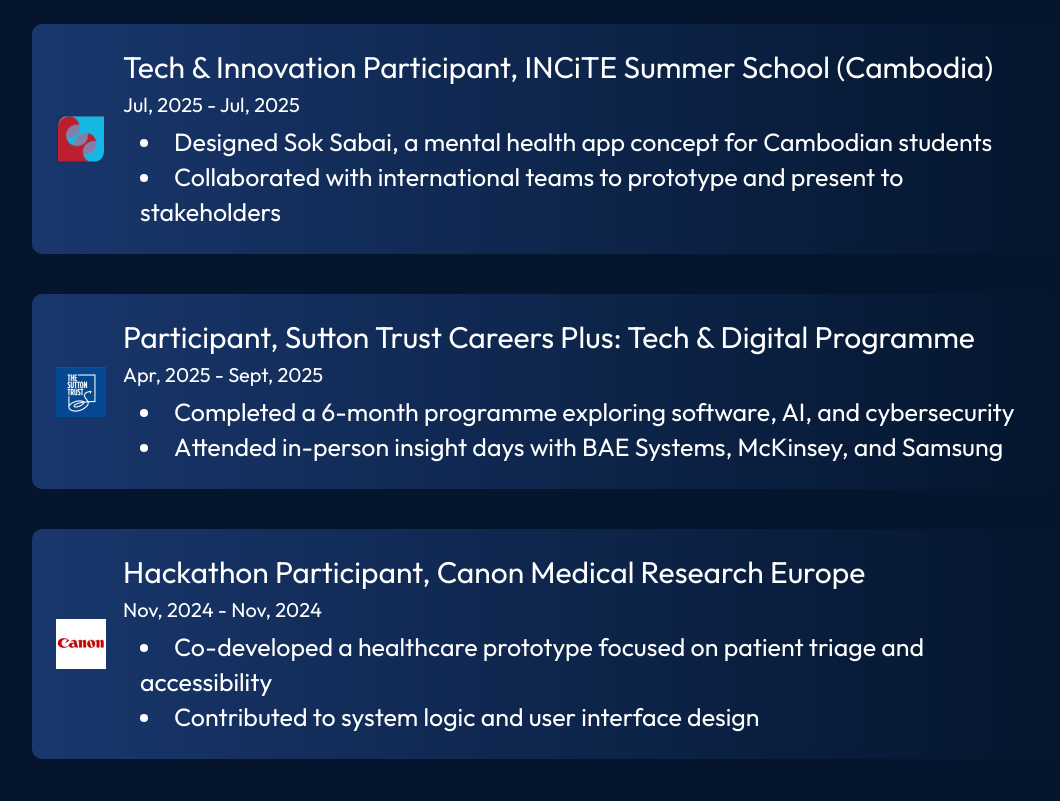
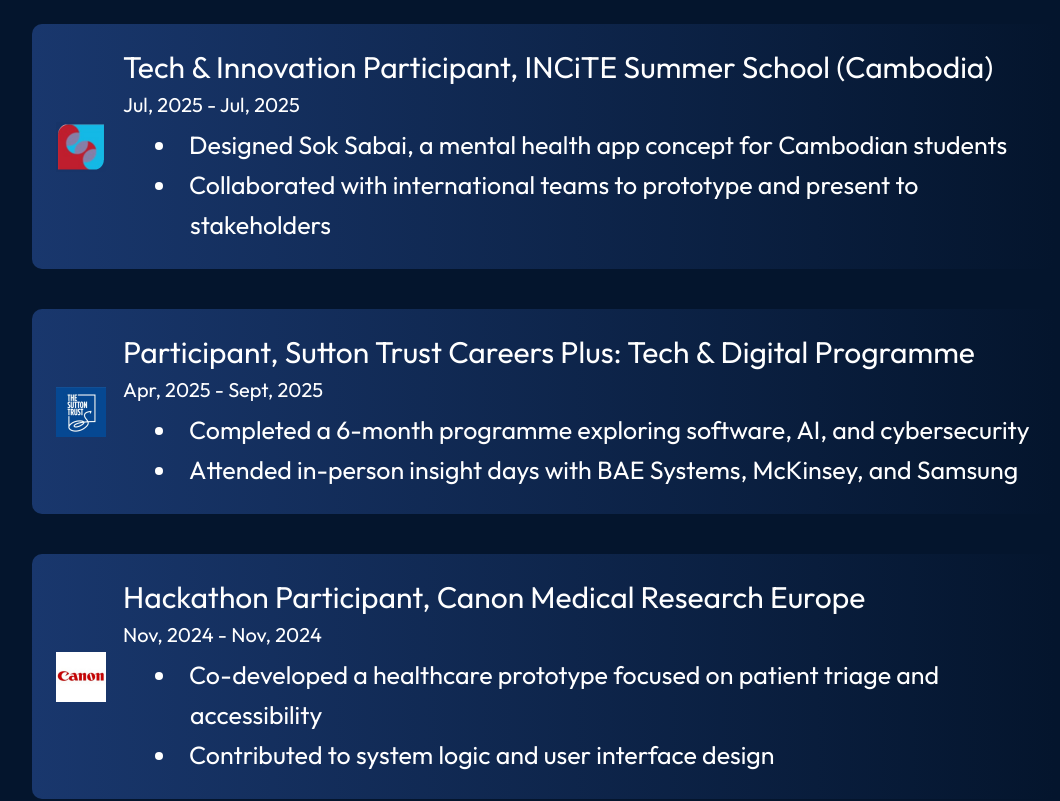
Before and after one commit to IbukunAki/Portfolio, a React (Vite) app: page / in a window 1280 px wide. Shown: the part 2300-3101 px from the top of the page, without its empty margins (96-1156 px from the left). Built offline with nearby package versions, Linux system fonts and the light colour scheme.

Commit message:
Update Experince.module.css (Change bullet point allignment for experience card text)

```diff
--- a/src/components/Experience/Experience.module.css
+++ b/src/components/Experience/Experience.module.css
@@ -109,8 +109,10 @@
   list-style-position: inside;
   font-size: 25px;
   list-style-type: disc;
+  padding-left: 2em;        /* creates space for bullet */
+  text-indent: -1.4em;        /* aligns wrapped lines under the text */
   margin-left: 17px;
-  line-height: 1.4;
+  line-height: 1.6;
 }
 
 /* Responsive stacking */
```
